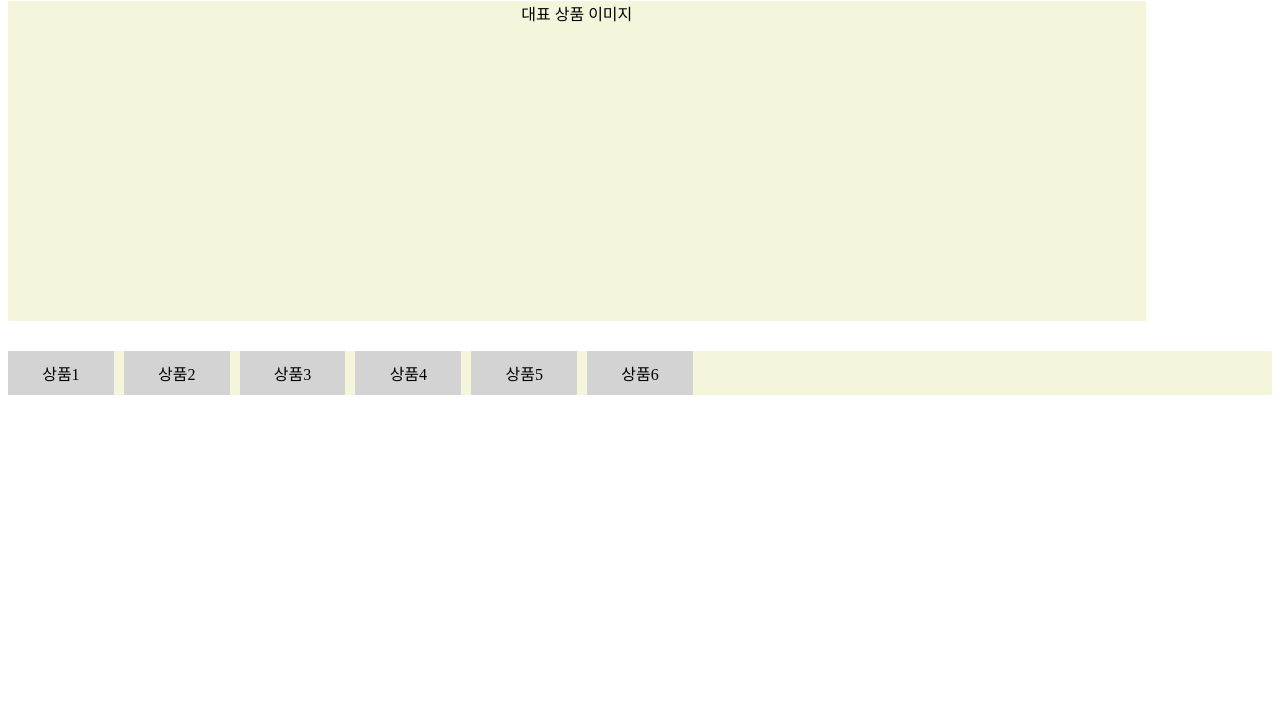
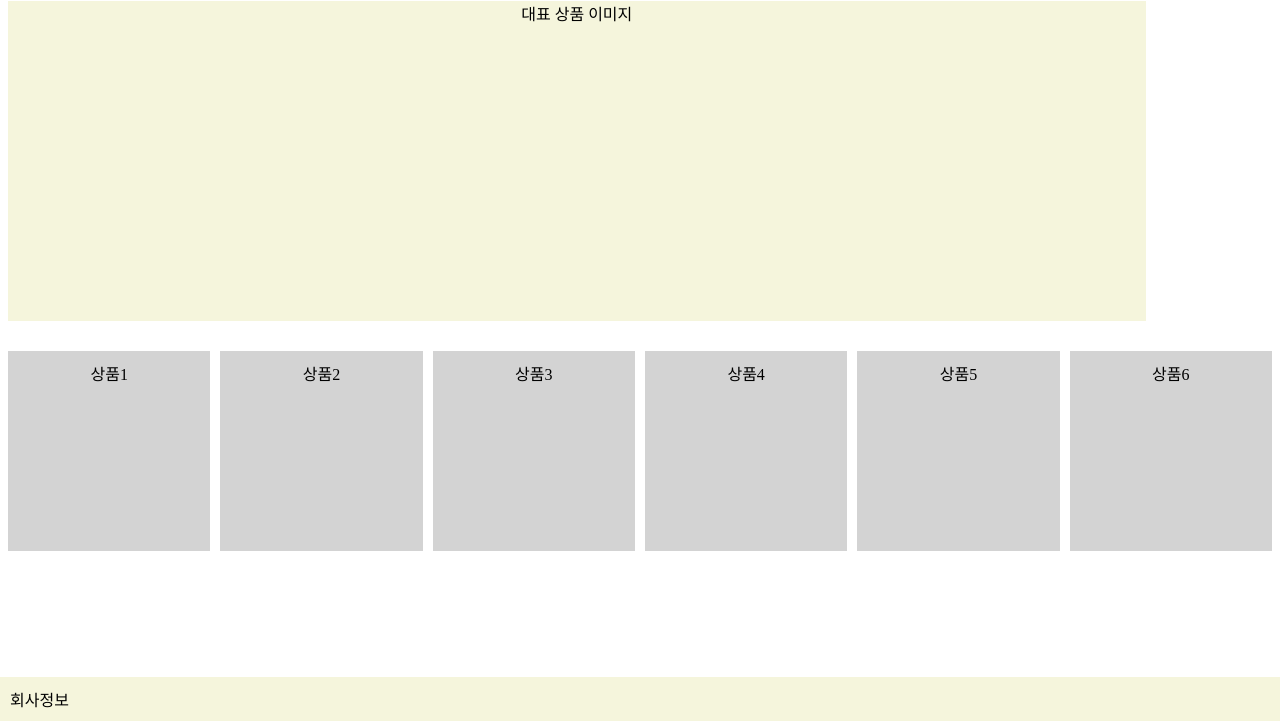
Before and after one commit to YHyeonSeo/QuickCart, a plain HTML site: page public/MainHome.html in a window 1280 px wide. Shown: the part 79-800 px from the top of the page. Drawn offline with Linux system fonts and the light colour scheme.

Commit message:
2주차 초기배치 구성

```diff
--- a/public/MainHome.html
+++ b/public/MainHome.html
@@ -9,7 +9,7 @@
     <body>
         <h1>QuickCart</h1>
         <div id="main">대표 상품 이미지</div>
-        <div id="extraitems">
+        <div class="extraitems">
             <div class="item">상품1</div>
             <div class="item">상품2</div>
             <div class="item">상품3</div>
@@ -17,6 +17,7 @@
             <div class="item">상품5</div>
             <div class="item">상품6</div>
         </div>
+        <footer>회사정보</footer>
         <script src="../src/scripts/MainHome.js"></script>
     </body>
 </html>
--- a/src/css/MainHome.css
+++ b/src/css/MainHome.css
@@ -1,21 +1,32 @@
 #main {
-    position: relative;
+    /* position: relative; */
     width: 90%;
     height: 40vh;
     background-color: beige;
     text-align: center;
 }
 
-#extraitems {
+.extraitems {
+    margin-top: 30px;
     display: grid;
-    margin-top: 30px;
-    background-color: beige;
-    grid-template-columns: repeat(auto-fill, minmax(100px, 1fr));
-    gap: 10px;
+    grid-template-columns: repeat(auto-fill, minmax(200px, 1fr));
+    grid-auto-rows: 200px;
+    grid-gap: 10px;
 }
 
 .item {
+    /* width: 90%;
+    margin-top: 30px; */
     background-color: lightgray;
     text-align: center;
     padding: 10px;
 }
+
+footer {
+    background-color: beige;
+    position: absolute;
+    width: 100%;
+    left: 0px;
+    bottom: 0px;
+    padding: 10px;
+}
```
Also changed, not shown: index.html (+1 -0 lines).
